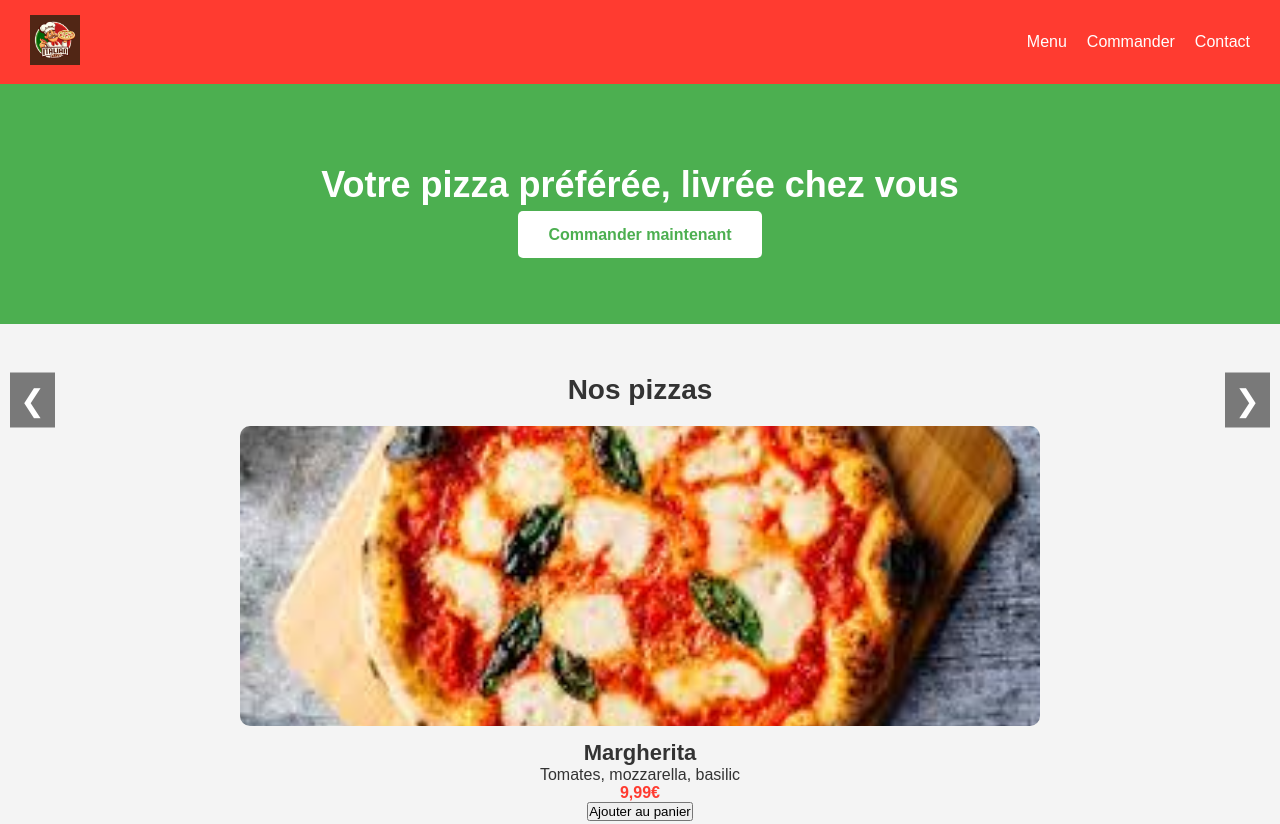
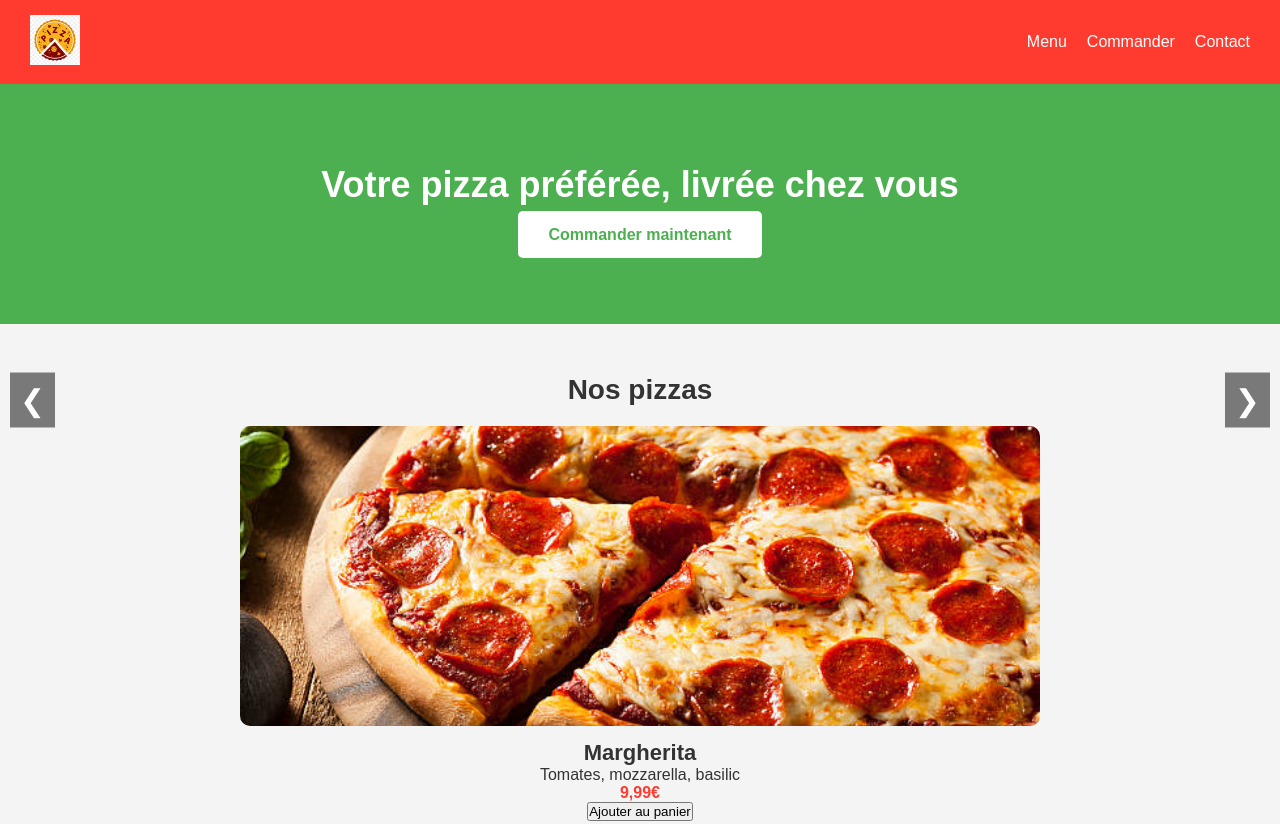
Before and after one commit to benjaminhal/pizza, a plain HTML site: page index.html in a window 1280 px wide. Shown: the top 824 px of the page. Drawn offline with Linux system fonts and the light colour scheme.

Commit message:
modif ajoutim

```diff
--- a/index.html
+++ b/index.html
@@ -9,7 +9,7 @@
 <body>
     <header>
         <div class="logo">
-            <img src="logo.avif" alt="Pizzeria Logo">
+            <img src="logo.png" alt="Pizzeria Logo">
         </div>
         <nav>
             <ul>
@@ -32,14 +32,14 @@
         <div class="carousel">
             <div class="carousel-container">
                 <div class="carousel-item">
-                   <img src="pizza1.jfif" alt="Pizza Margherita">
+                   <img src="pizza1.jpg" alt="Pizza Margherita">
                     <h3>Margherita</h3>
                     <p>Tomates, mozzarella, basilic</p>
                     <p class="price">9,99€</p>
                     <button>Ajouter au panier</button>
                 </div>
                 <div class="carousel-item">
-                    <img src="pizza2.jfif" alt="Pizza Pepperoni">
+                    <img src="pizza1.jpg" alt="Pizza Pepperoni">
                     <h3>Pepperoni</h3>
                     <p>Tomates, mozzarella, pepperoni</p>
                     <p class="price">12,99€</p>
```
Also changed, not shown: logo.png (added), pizza1.jfif (deleted), pizza1.jpg (added).
